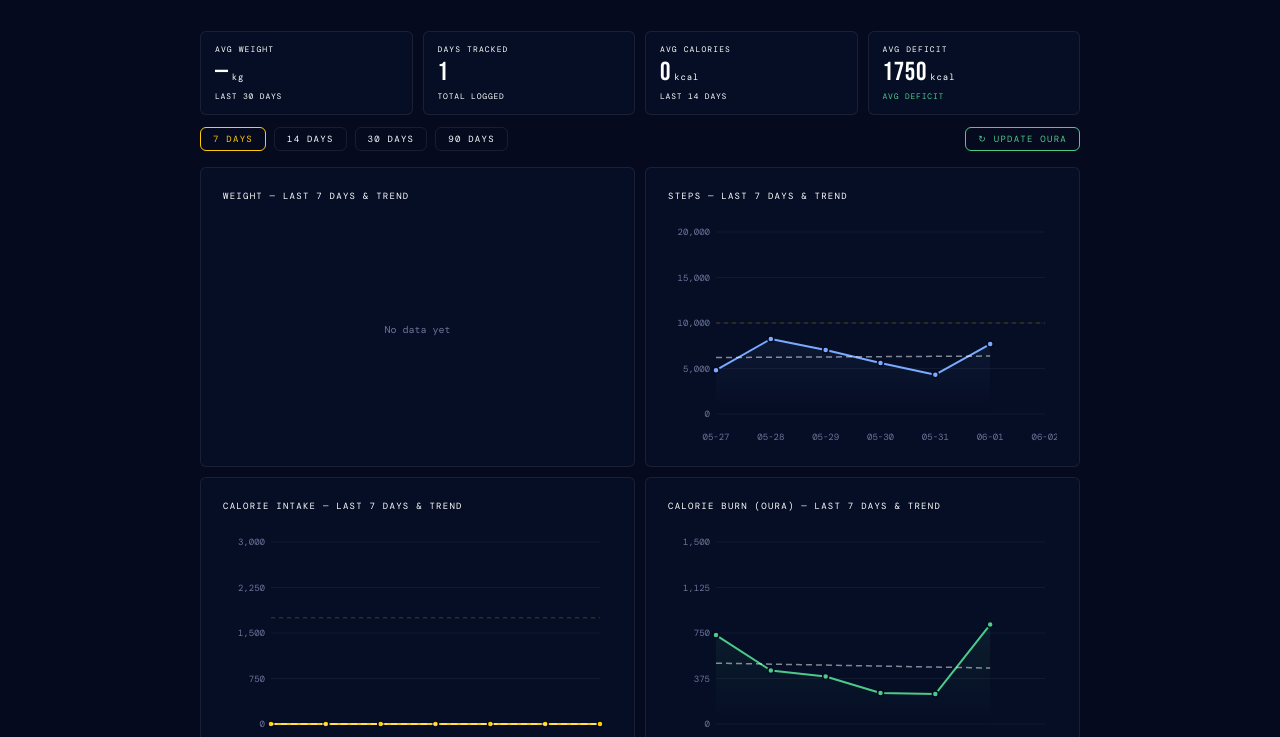
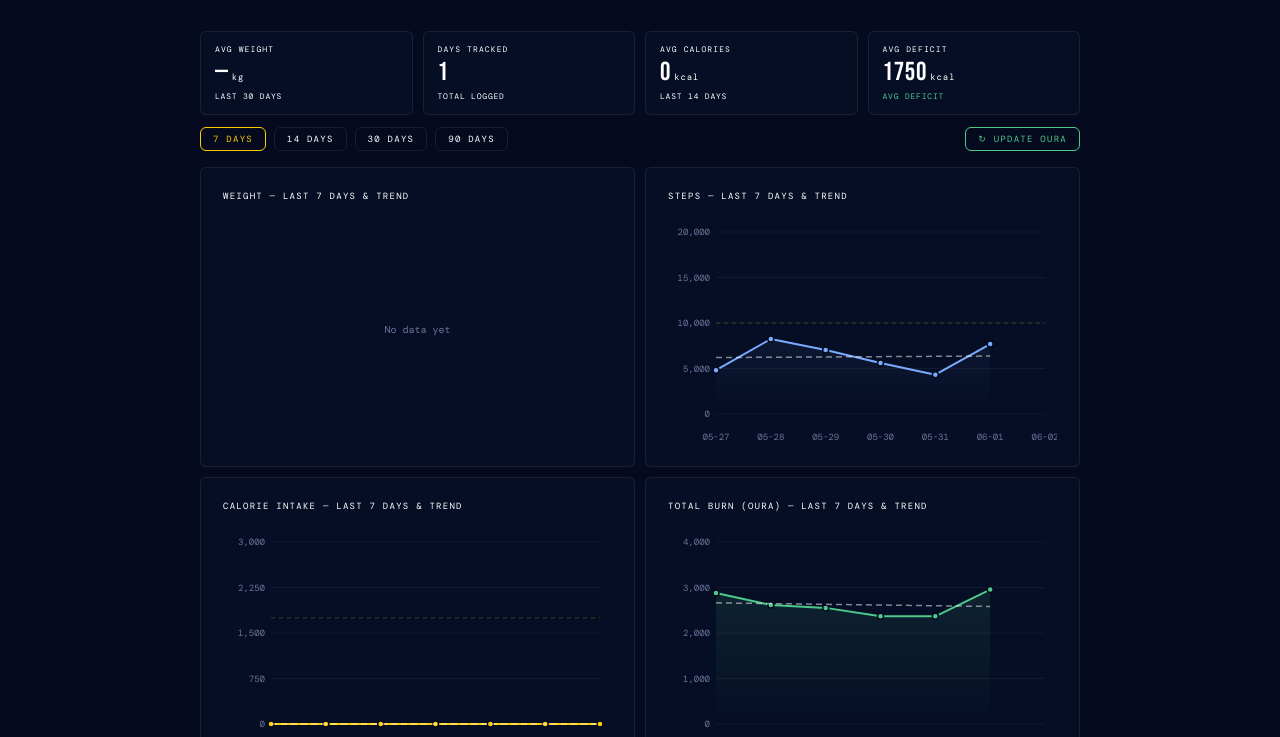
Before and after one commit to AndyKupke/Diet, a plain HTML site: page index.html in a window 1280 px wide. Shown: the part 63-800 px from the top of the page. Drawn offline with nearby package versions, Linux system fonts and the light colour scheme; a web font is replaced by a local one.

Commit message:
fix(oura): use total_calories instead of active_calories for burn chart
active_cal (~760) was only counting movement calories; total_cal (~3,168)
includes BMR and is what Oura reports as total daily burn. Also widen
burn y-axis to 0–4,000 and deficit range to ±2,000 kcal.

Co-Authored-By: Claude Sonnet 4.6 <noreply@anthropic.com>

```diff
--- a/index.html
+++ b/index.html
@@ -709,7 +709,7 @@ table.history-table .edit-input:focus { border-color: var(--yellow); }
       <div class="chart-card"><div class="chart-title" id="ct-weight">Weight &amp; Trend</div><canvas id="chart-weight" class="chart-canvas"</canvas></div>
       <div class="chart-card"><div class="chart-title" id="ct-steps">Steps &amp; Trend</div><canvas id="chart-steps" class="chart-canvas"</canvas></div>
       <div class="chart-card"><div class="chart-title" id="ct-calories">Calorie Intake &amp; Trend</div><canvas id="chart-calories" class="chart-canvas"</canvas></div>
-      <div class="chart-card"><div class="chart-title" id="ct-burn">Calorie Burn (Oura) &amp; Trend</div><canvas id="chart-burn" class="chart-canvas"</canvas></div>
+      <div class="chart-card"><div class="chart-title" id="ct-burn">Total Burn (Oura) &amp; Trend</div><canvas id="chart-burn" class="chart-canvas"</canvas></div>
       <div class="chart-card"><div class="chart-title" id="ct-deficit">Deficit / Surplus &amp; Trend</div><canvas id="chart-deficit" class="chart-canvas"</canvas></div>
       <div class="chart-card"><div class="chart-title" id="ct-protein">Protein &amp; Trend</div><canvas id="chart-protein" class="chart-canvas"</canvas></div>
     </div>
@@ -2611,7 +2611,7 @@ function drawCharts(){
     'ct-weight':   `Weight — ${label} & Trend`,
     'ct-steps':    `Steps — ${label} & Trend`,
     'ct-calories': `Calorie Intake — ${label} & Trend`,
-    'ct-burn':     `Calorie Burn (Oura) — ${label} & Trend`,
+    'ct-burn':     `Total Burn (Oura) — ${label} & Trend`,
     'ct-deficit':  `Deficit / Surplus — ${label} & Trend`,
     'ct-protein':  `Protein — ${label} & Trend`,
   };
@@ -2624,7 +2624,7 @@ function drawCharts(){
   // Build Oura lookup by date
   const ouraByDate={};
   if(ouraHistory?.days){
-    ouraHistory.days.forEach(d=>{ ouraByDate[d.date]={steps:d.activity?.steps??null, burn:d.activity?.active_cal??null}; });
+    ouraHistory.days.forEach(d=>{ ouraByDate[d.date]={steps:d.activity?.steps??null, burn:d.activity?.total_cal??null}; });
   }
 
   // Build a full date series for the selected range — one entry per calendar day
@@ -2652,10 +2652,10 @@ function drawCharts(){
   drawLineChartWithTrend('chart-steps',   last14, d=>d.oura_steps,  '#7aabff', 10000,              0,  20000, true);
   // 3 Calorie intake — fixed 0–3 000
   drawLineChartWithTrend('chart-calories',last14, d=>d.calories||0, '#FFCC00', TARGETS.kcal,       0, 3000, true);
-  // 4 Calorie burn (Oura active kcal) — fixed 0–1 500
-  drawLineChartWithTrend('chart-burn',    last14, d=>d.oura_burn,   '#4cca8a', null,                0, 1500, true);
-  // 5 Deficit/surplus — fixed ±1 500 kcal
-  drawDeficitChart('chart-deficit', last14, 1500);
+  // 4 Calorie burn (Oura total kcal) — fixed 0–4 000
+  drawLineChartWithTrend('chart-burn',    last14, d=>d.oura_burn,   '#4cca8a', null,                0, 4000, true);
+  // 5 Deficit/surplus — fixed ±2 000 kcal
+  drawDeficitChart('chart-deficit', last14, 2000);
   // 6 Protein — fixed 0–250 g
   drawLineChartWithTrend('chart-protein', last14, d=>d.protein_g||0,'#FFCC00', TARGETS.protein,    0,  250);
 }
```
